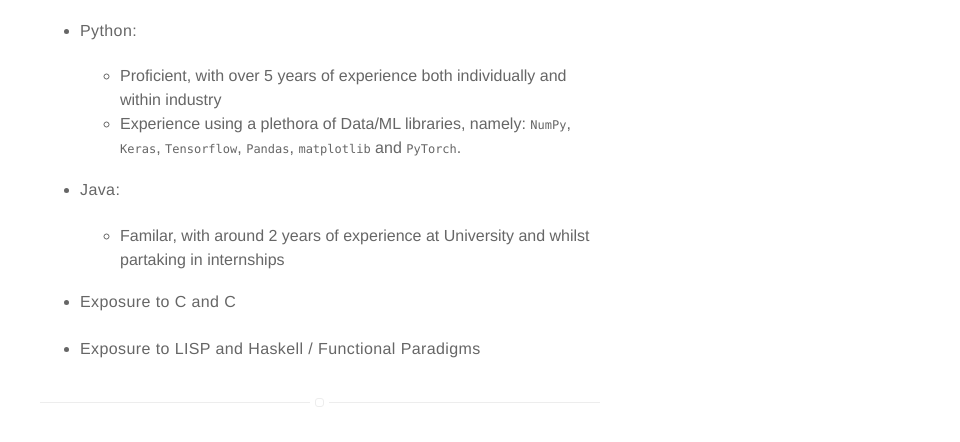
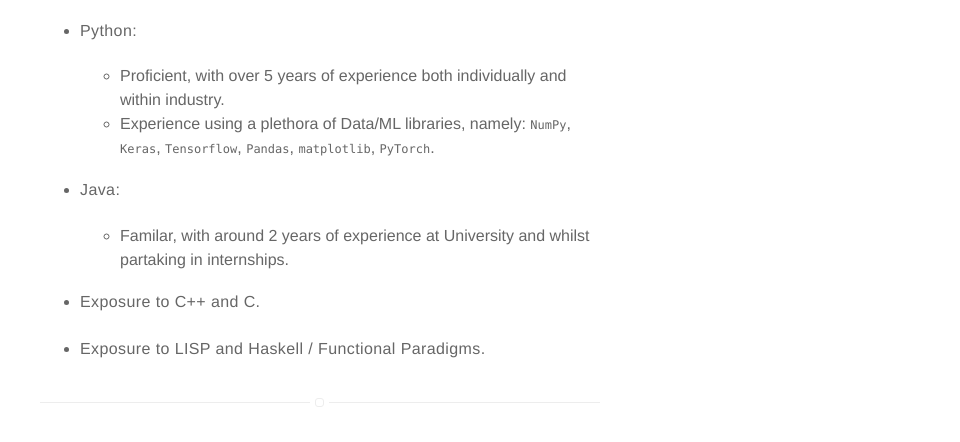
Before and after one commit to pascalemp/pascalemp.github.io, a Jekyll site: the page built from about.md, in a window 1280 px wide. Shown: the part 501-943 px from the top of the page, without its empty margins (320-1280 px from the left). Built offline with Jekyll 4.4.1, drawn with Linux system fonts in a browser that asks for light colours.

Commit message:
Update about.md

````diff
--- a/about.md
+++ b/about.md
@@ -14,14 +14,14 @@ For more information, find me on [LinkedIn](https://www.linkedin.com/in/pascalem
 
 - Python:
 
-    - Proficient, with over 5 years of experience both individually and within industry
+    - Proficient, with over 5 years of experience both individually and within industry.
     - Experience using a plethora of Data/ML libraries, namely:
-        ```NumPy```, ```Keras```, ```Tensorflow```, ```Pandas```, ```matplotlib``` and ```PyTorch```.
+        ```NumPy```, ```Keras```, ```Tensorflow```, ```Pandas```, ```matplotlib```, ```PyTorch```.
 
 - Java:
 
-    - Familar, with around 2 years of experience at University and whilst partaking in internships
+    - Familar, with around 2 years of experience at University and whilst partaking in internships.
 
-- Exposure to C and C
+- Exposure to C++ and C.
 
-- Exposure to LISP and Haskell / Functional Paradigms
+- Exposure to LISP and Haskell / Functional Paradigms.
````
